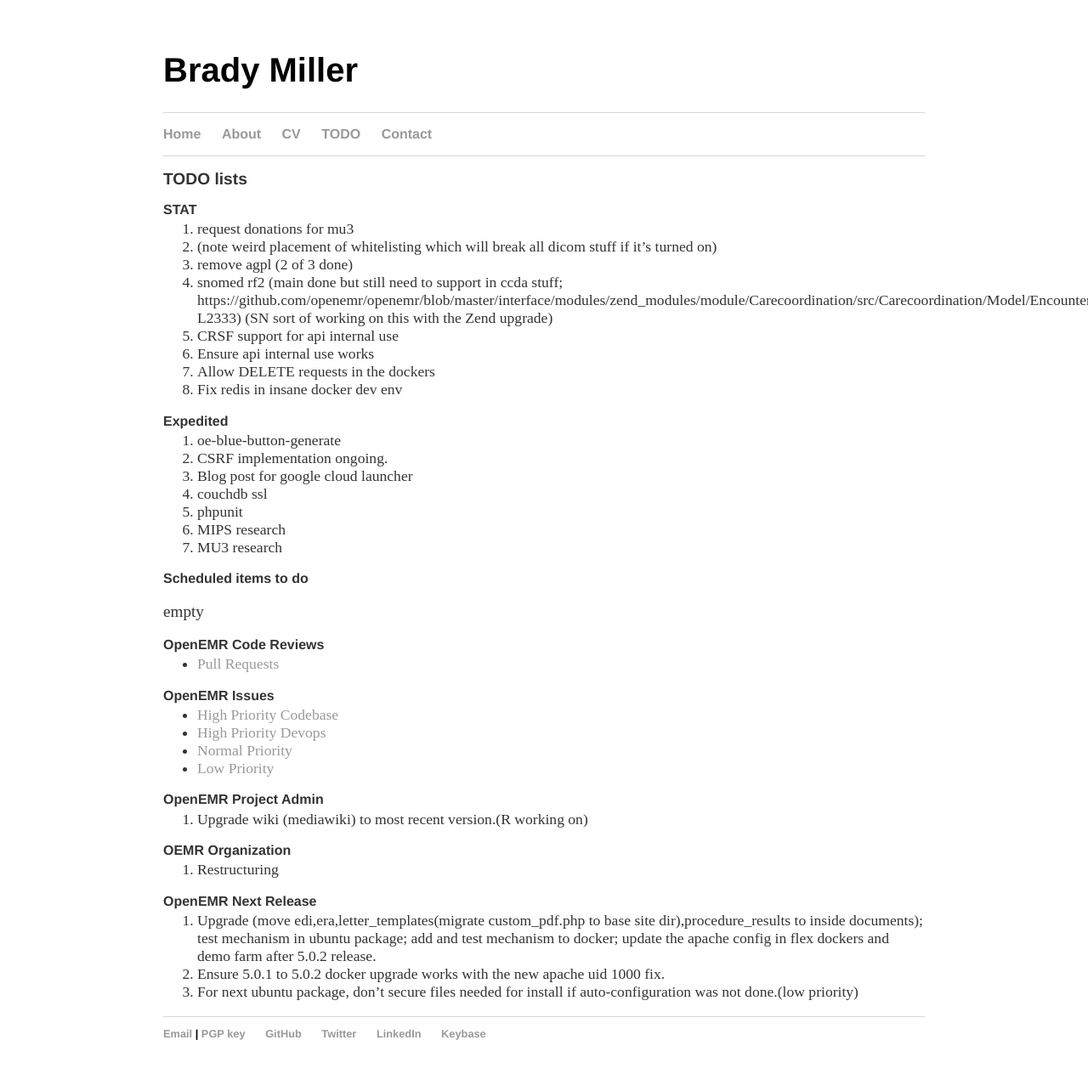
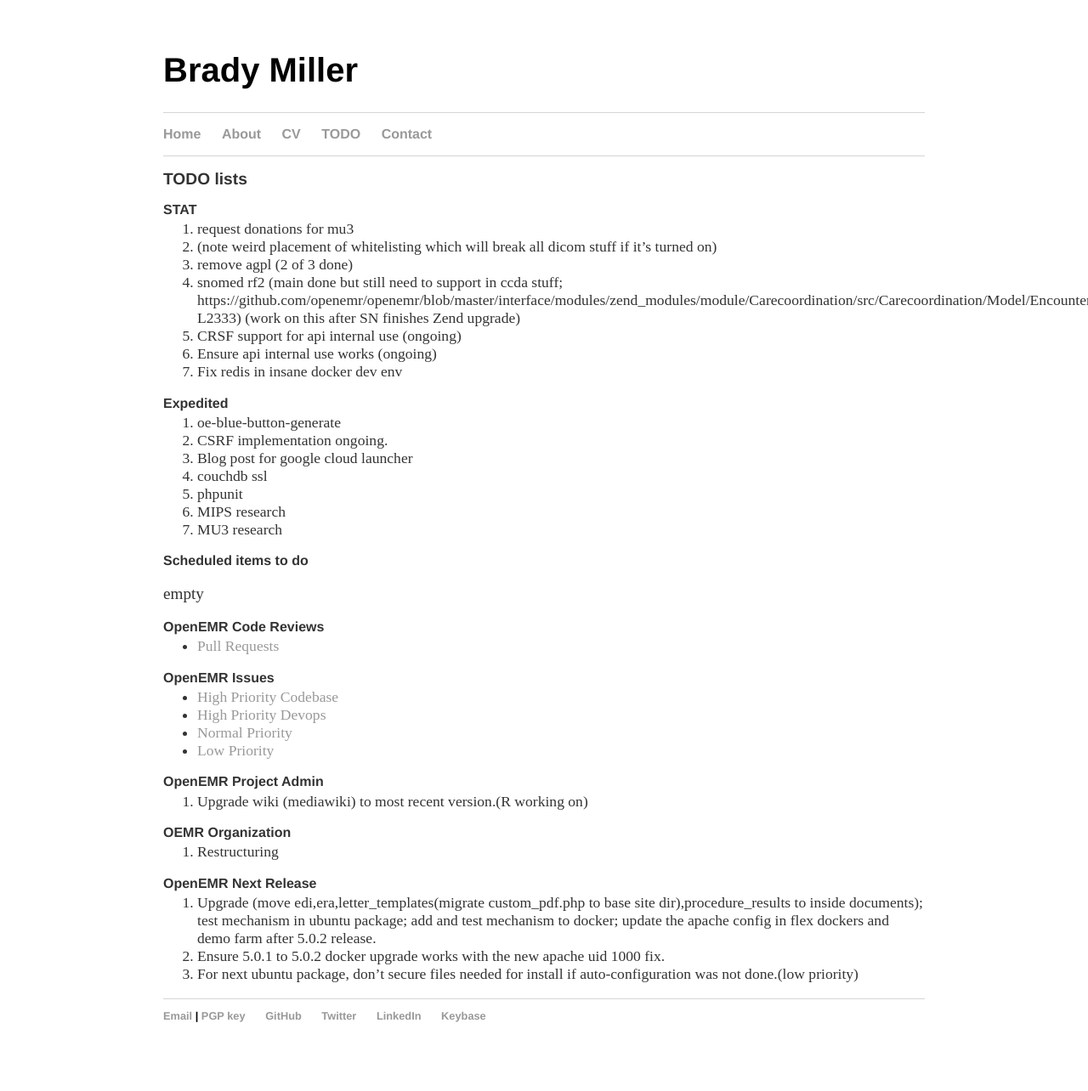
Before and after one commit to bradymiller/bradymiller.github.io, a Jekyll site: the page built from todo/index.md, in a window 1280 px wide. Shown: the whole page at 85% size. Built offline with Jekyll 4.4.1, drawn with Linux system fonts in a browser that asks for light colours; our own code applies the rules of GitHub Pages for plain Markdown files; after the commit the page ends 1263 px from its top, so only the background shows below that.

Commit message:
Update index.md

```diff
--- a/todo/index.md
+++ b/todo/index.md
@@ -7,10 +7,9 @@
 1. request donations for mu3
 2. (note weird placement of whitelisting which will break all dicom stuff if it's turned on)
 1. remove agpl (2 of 3 done)
-1. snomed rf2 (main done but still need to support in ccda stuff; https://github.com/openemr/openemr/blob/master/interface/modules/zend_modules/module/Carecoordination/src/Carecoordination/Model/EncounterccdadispatchTable.php#L2316-L2333) (SN sort of working on this with the Zend upgrade)
-1. CRSF support for api internal use
-1. Ensure api internal use works
-1. Allow DELETE requests in the dockers
+1. snomed rf2 (main done but still need to support in ccda stuff; https://github.com/openemr/openemr/blob/master/interface/modules/zend_modules/module/Carecoordination/src/Carecoordination/Model/EncounterccdadispatchTable.php#L2316-L2333) (work on this after SN finishes Zend upgrade)
+1. CRSF support for api internal use (ongoing)
+1. Ensure api internal use works (ongoing)
 1. Fix redis in insane docker dev env
 
 ### Expedited
```
